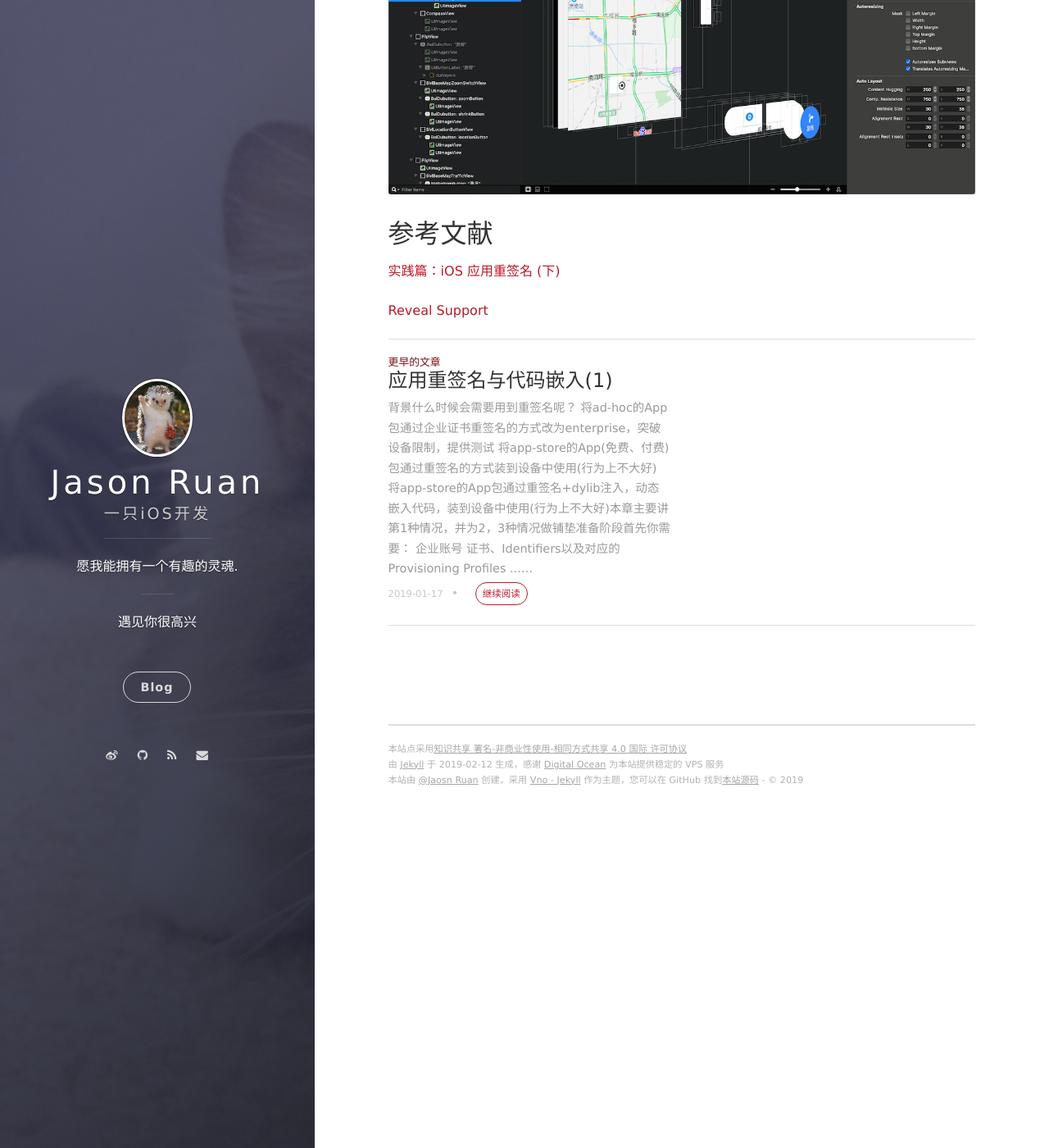
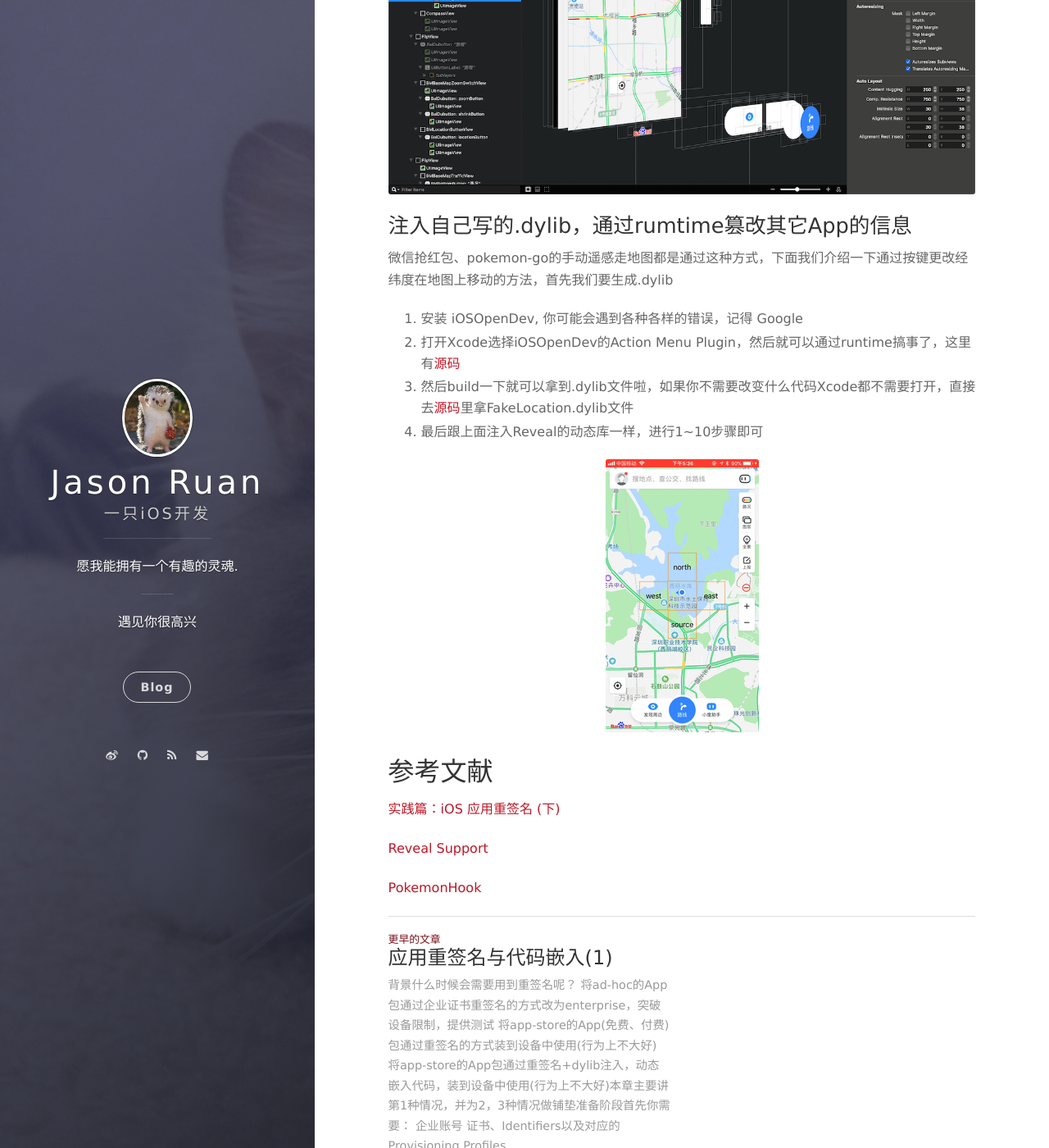
Before and after one commit to JasonMR7/JasonMR7.github.io, a Jekyll site: the page built from _posts/2019-01-17-应用重签名与代码嵌入(2).md, in a window 1280 px wide and 1400 px high, scrolled down 3435 px. Shown: the whole window at 82% size. Built offline with Jekyll 4.4.1, drawn with Linux system fonts in a browser that asks for light colours; nearby versions of some CDN libraries; our own code applies the rules of GitHub Pages for plain Markdown files; comment, search, counter and statistics services are not loaded; some of the changed text lies outside the part shown.

Commit message:
应用重签名与代码嵌入(2)

```diff
--- a/_posts/2019-01-17-应用重签名与代码嵌入(2).md
+++ b/_posts/2019-01-17-应用重签名与代码嵌入(2).md
@@ -5,7 +5,7 @@
 这里我们分别讲两种场景：
 
 1. 注入Reveal的动态库查看其它App视图结构
-2. 通过rumtime篡改其它App的数据
+2. 注入自己写的.dylib，通过rumtime篡改其它App的信息
 
 以上两种情况手机都**不需要越狱**
 
@@ -82,6 +82,19 @@
 
 
 
+### 注入自己写的.dylib，通过rumtime篡改其它App的信息
+
+微信抢红包、pokemon-go的手动遥感走地图都是通过这种方式，下面我们介绍一下通过按键更改经纬度在地图上移动的方法，首先我们要生成.dylib
+
+1. 安装 iOSOpenDev, 你可能会遇到各种各样的错误，记得 Google
+2. 打开Xcode选择iOSOpenDev的Action Menu Plugin，然后就可以通过runtime搞事了，这里有[源码](https://github.com/JasonMR7/FakeLocation)
+3. 然后build一下就可以拿到.dylib文件啦，如果你不需要改变什么代码Xcode都不需要打开，直接去[源码](https://github.com/JasonMR7/FakeLocation)里拿FakeLocation.dylib文件
+4. 最后跟上面注入Reveal的动态库一样，进行1~10步骤即可
+
+
+
+![应用重签名与代码嵌入](https://github.com/JasonMR7/JasonMR7.github.io/raw/master/assets/images/2019-01-17-应用重签名与代码嵌入/手柄地图.gif)
+
 
 
 ## 参考文献
@@ -89,3 +102,5 @@
 [实践篇：iOS 应用重签名 (下)](http://www.iosugar.com/2017/04/17/Practice-articles-iOS-application-re-signature-next/)
 
 [Reveal Support](http://support.revealapp.com/discussions/questions/59651-where-is-librevealdylib-in-20-version)
+
+[PokemonHook](https://github.com/rpplusplus/PokemonHook)
```
Also changed, not shown: assets/images/2019-01-17-应用重签名与代码嵌入/手柄地图.gif (added).
